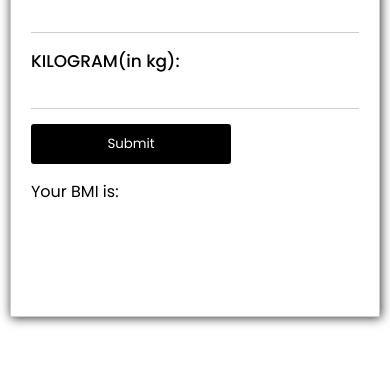
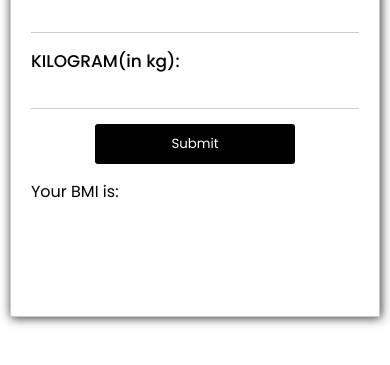
Before and after one commit to Prakash7989/BIM-CALCULATOR, a plain HTML site: page index.html in a window 390 px wide. Shown: the part 291-656 px from the top of the page. Drawn offline with nearby package versions, Linux system fonts and the light colour scheme.

Commit message:
Update style.css

```diff
--- a/style.css
+++ b/style.css
@@ -65,6 +65,12 @@ p{
     .box {
       margin: 10px;
     }
+    .gov{
+        display: flex;
+        align-items: center;
+        justify-content: center;
+        height: 40px;
+    }
     .button{
         position: absolute;
         right: auto;
```
